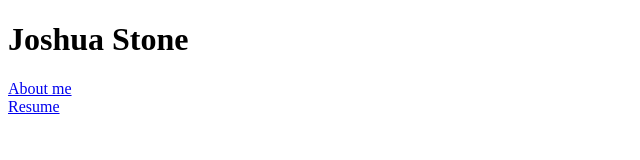
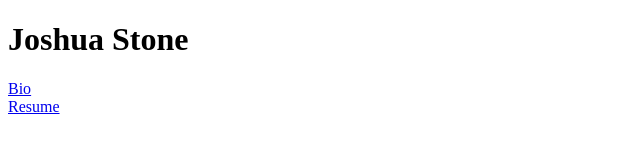
Before and after one commit to jstone10/jstone10.github.io, a plain HTML site: page index.html in a window 1280 px wide. Shown: the full height of the page, 0-640 px from the left. Drawn offline with Linux system fonts and the light colour scheme.

Commit message:
finished coursework

```diff
--- a/index.html
+++ b/index.html
@@ -18,15 +18,11 @@
 
 
     <div id = "bio">
-        <a href = "./bio.html">
-            About me
-        </a>
+        <a href = "./bio.html">Bio</a>
     </div>
 
     <div id = "resume">
-        <a href = "./resume.html">
-            Resume
-        </a>
+        <a href = "./resume.html">Resume</a>
     </div>
 
 </body>
```
